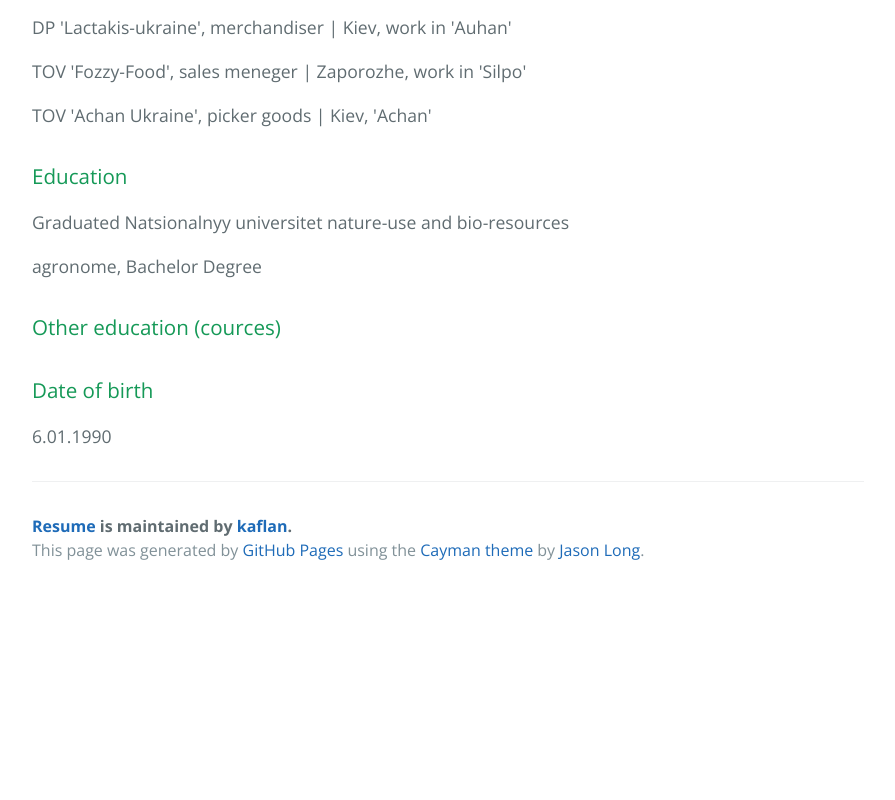
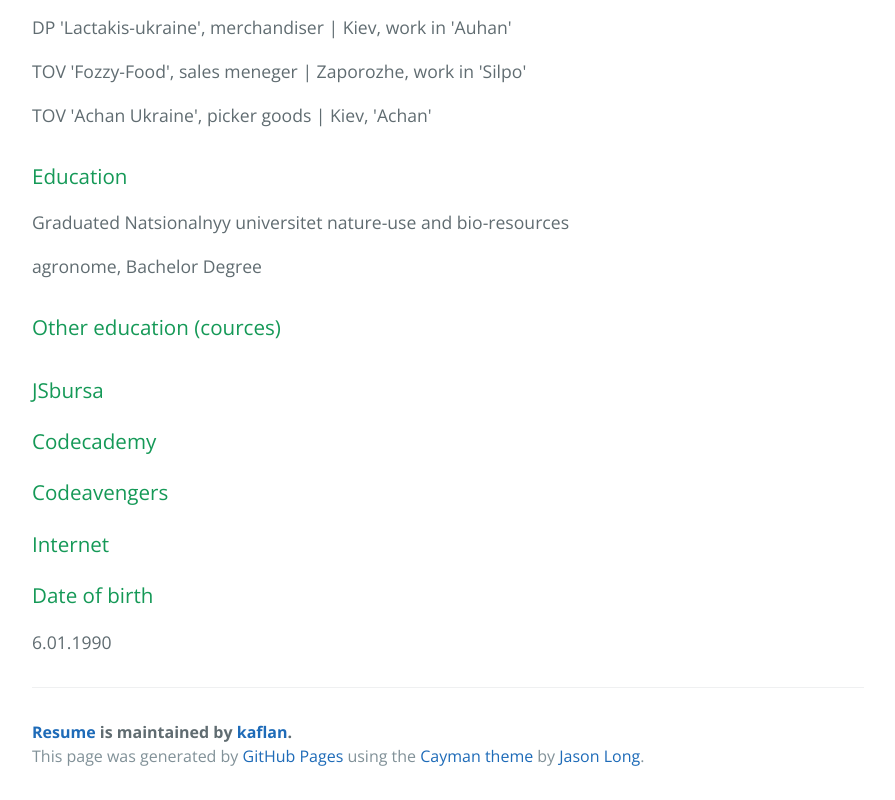
Before and after one commit to Alehandr0/resume.kaflan, a plain HTML site: page index.html in a window 1280 px wide. Shown: the part 1477-2277 px from the top of the page, without its empty margins (192-1087 px from the left). Before the commit the page ends 2071 px from the top, so only its background shows below. Drawn offline with nearby package versions, Linux system fonts and the light colour scheme.

Commit message:
update
cool

```diff
--- a/index.html
+++ b/index.html
@@ -72,6 +72,10 @@
 <a id="other-education-cources" class="anchor" href="#other-education-cources" aria-hidden="true"><span class="octicon octicon-link"></span></a>Other education (cources)</h3>
 
 <h3>
+  <p>JSbursa</p>
+  <p>Codecademy</p>
+  <p>Codeavengers</p>
+  <p>Internet</p>
 <a id="date-of-birth" class="anchor" href="#date-of-birth" aria-hidden="true"><span class="octicon octicon-link"></span></a>Date of birth</h3>
 
 <p>6.01.1990</p>
```
